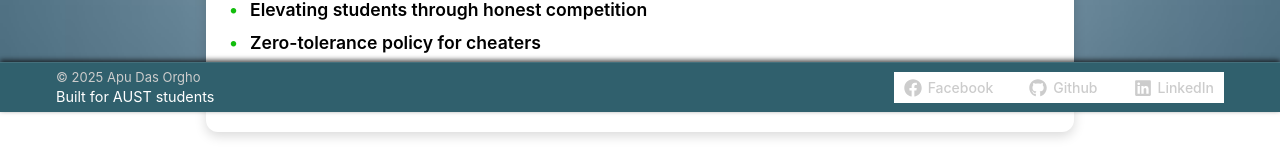
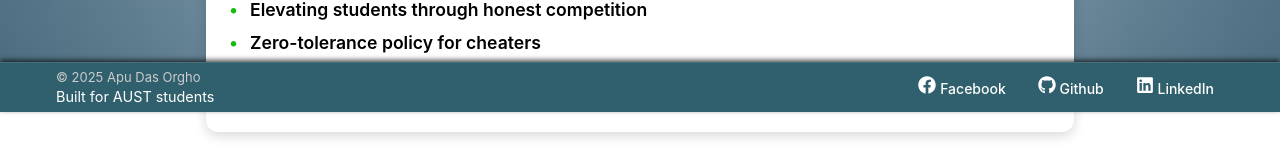
Before and after one commit to ApuOrgho/aust-cp-standings-frontend, a React (Vite) app: page /about in a window 1280 px wide. Shown: the part 688-848 px from the top of the page. Built offline with nearby package versions, Linux system fonts and the light colour scheme; no server answers.

Commit message:
Update Footer.jsx

```diff
--- a/src/components/Footer.jsx
+++ b/src/components/Footer.jsx
@@ -18,7 +18,7 @@ export default function Footer() {
           <div className="small">Built for AUST students</div>
         </div>
 
-        <div className="footer-social-links">
+        <div className="navb-navbar-right">
           <a
             className="nav-link small"
             href="https://www.facebook.com/hr.ishso/"
```
